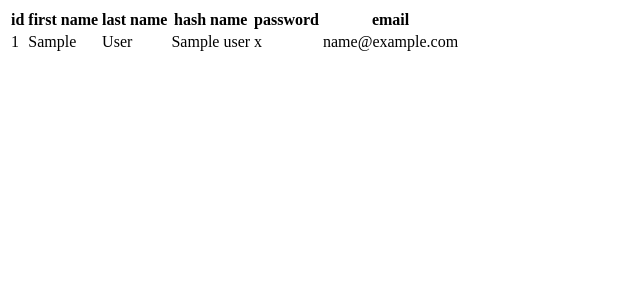
After one commit to paramireze/newHashSite.com, a PHP site: template view/users/inc_displayUsers.php in a window 1280 px wide. The commit adds this page. Shown: the top 300 px of the page, without its empty margins (0-640 px from the left). Run offline with PHP 8.4, Linux system fonts and the light colour scheme; the template is opened without the code that fills it: most values are stand-ins (such as "Sample title", 1, 10 or a date in 2020); a stand-in replaces the project's code that opens the database connection; some libraries are stand-ins or nearby versions.

Commit message:
added password field to users

```diff
--- a/db/query/user.php
+++ b/db/query/user.php
@@ -41,7 +41,9 @@ function get_user_by_name($firstName, $lastName) {
  */
 function create_user($user) {
     $databaseConnection = dbConnection();
-    $sql['query'] = "insert into user (id, firstName, lastName, hashName, email) values (default, :firstName, :lastName, :hashName, :email)";
+    $sql['query'] = "insert into user (id, password, firstName, lastName, hashName, email) values (default, :password, :firstName, :lastName, :hashName, :email)";
+    //$sql['params'][':password']     = $user->getPassword();
+    $sql['params'][':password']     = 'password';
     $sql['params'][':firstName']    = $user->firstName;
     $sql['params'][':lastName']     = $user->lastName;
     $sql['params'][':hashName']     = $user->hashName;
@@ -57,6 +59,7 @@ function create_user_table() {
     $sql = "
          CREATE TABLE IF NOT EXISTS `test_madisonh3_com`.`user` (
           `id` INT NOT NULL AUTO_INCREMENT,
+          `password` VARCHAR(300) NULL,
           `firstName` VARCHAR(45) NULL,
           `lastName` VARCHAR(45) NULL,
           `email` VARCHAR(45) NULL,
--- a/view/inc_home.php
+++ b/view/inc_home.php
@@ -6,8 +6,11 @@ setUser();
 include SITE_ROOT . '/db/bootstrap.php';
 
 rebuildDB();
+$users = getUsers();
 $dbLogs = getAllDatabaseLogs();
 
+include SITE_ROOT . '/view/users/inc_displayUsers.php';
+echo '<hr />';
 include SITE_ROOT . '/view/databaseLogs/inc_displayLogs.php';
 
 
--- /dev/null
+++ b/view/users/inc_displayUsers.php
@@ -0,0 +1,23 @@
+<?php
+
+echo "<table class='table'>
+        <tr>
+            <th>id</th>
+            <th>first name</th>
+            <th>last name</th>
+            <th>hash name</th>
+            <th>password</th>
+            <th>email</th>
+        </tr>
+        ";
+foreach ($users as $user) {
+  echo "<tr><td>" . $user->id . "</td>
+            <td>" . $user->firstName . "</td>
+            <td>" . $user->lastName . "</td>
+            <td>" . $user->hashName . "</td>
+            <td>" . $user->password . "</td>
+            <td>" . $user->email . "</td></tr>";
+}
+echo "
+    </table>";
+?>
```
Also changed, not shown: class/class.User.php (+16 -16 lines), db/bootstrap.php (+4 -4 lines).
